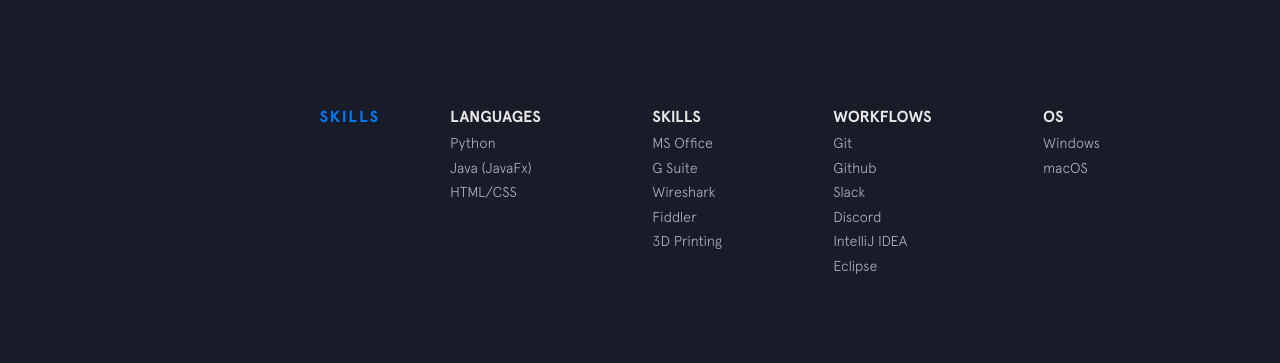
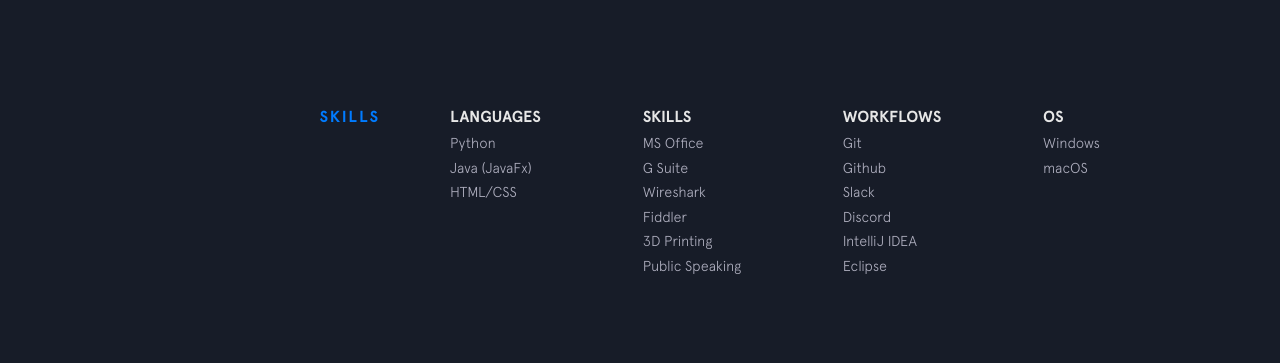
Before and after one commit to rh376/raiyanh717.github.io, a Jekyll site: the page built from index.html, in a window 1280 px wide. Shown: the part 1713-2076 px from the top of the page. Built offline with Jekyll 4.4.1, drawn with Linux system fonts in a browser that asks for light colours; nearby versions of some CDN libraries.

Commit message:
adding to the skills

```diff
--- a/_data/skills.yml
+++ b/_data/skills.yml
@@ -9,6 +9,7 @@
   - item: Wireshark
   - item: Fiddler
   - item: 3D Printing
+  - item: Public Speaking
 
 workflows:
   - item: Git
```
